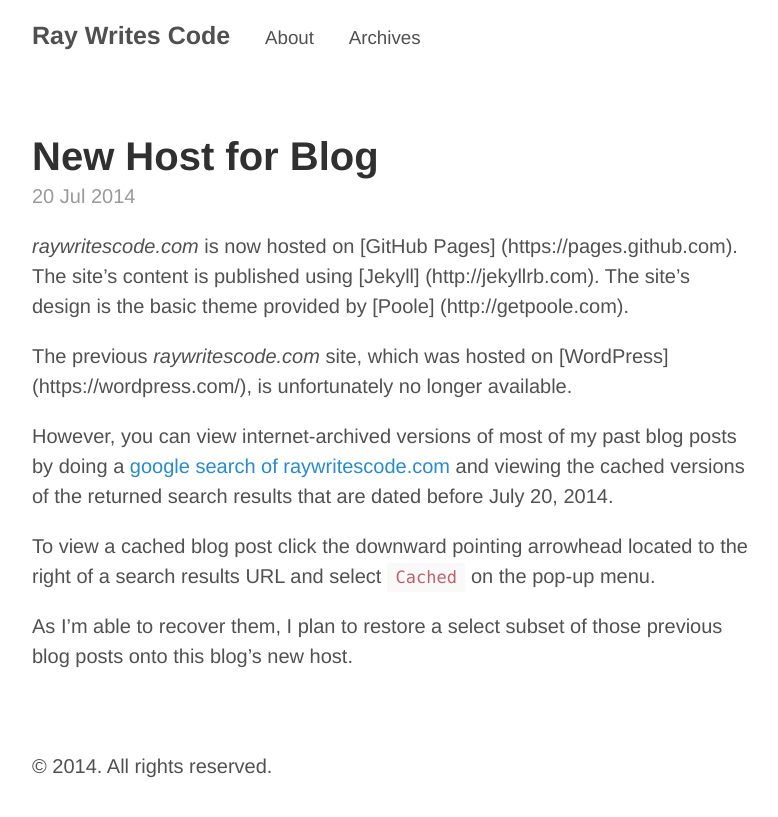
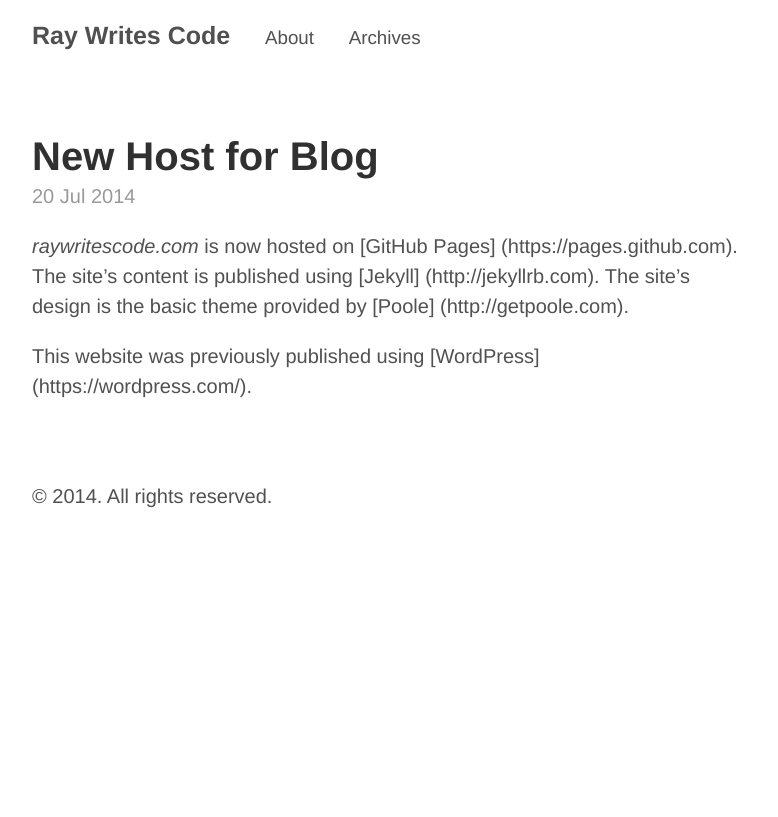
Before and after one commit to raywritescode/raywritescode.github.io, a Jekyll site: the page built from _posts/2014-07-20-new-host-for-blog.md, in a window 1280 px wide. Shown: the top 817 px of the page, without its empty margins (248-1026 px from the left). Built offline with Jekyll 4.4.1, drawn with Linux system fonts in a browser that asks for light colours; Markdown is read by kramdown in place of the engine named in the settings.

Commit message:
new-host-for-blog.md - Deleted text about cached blog posts. No longer needed.

```diff
--- a/_posts/2014-07-20-new-host-for-blog.md
+++ b/_posts/2014-07-20-new-host-for-blog.md
@@ -6,10 +6,4 @@ permalink: new-host-for-blog
 
 *raywritescode.com* is now hosted on [GitHub Pages] (https://pages.github.com). The site's content is published using [Jekyll] (http://jekyllrb.com). The site's design is the basic theme provided by [Poole] (http://getpoole.com).
 
-The previous *raywritescode.com* site, which was hosted on [WordPress] (https://wordpress.com/), is unfortunately no longer available.
-
-However, you can view internet-archived versions of most of my past blog posts by doing a [google search of raywritescode.com](https://www.google.com/?gws_rd=ssl#q=raywritescode.com) and viewing the cached versions of the returned search results that are dated before July 20, 2014.
-
-To view a cached blog post click the downward pointing arrowhead located to the right of a search results URL and select `Cached` on the pop-up menu.
-
-As I'm able to recover them, I plan to restore a select subset of those previous blog posts onto this blog's new host.
+This website was previously published using [WordPress] (https://wordpress.com/).
```
